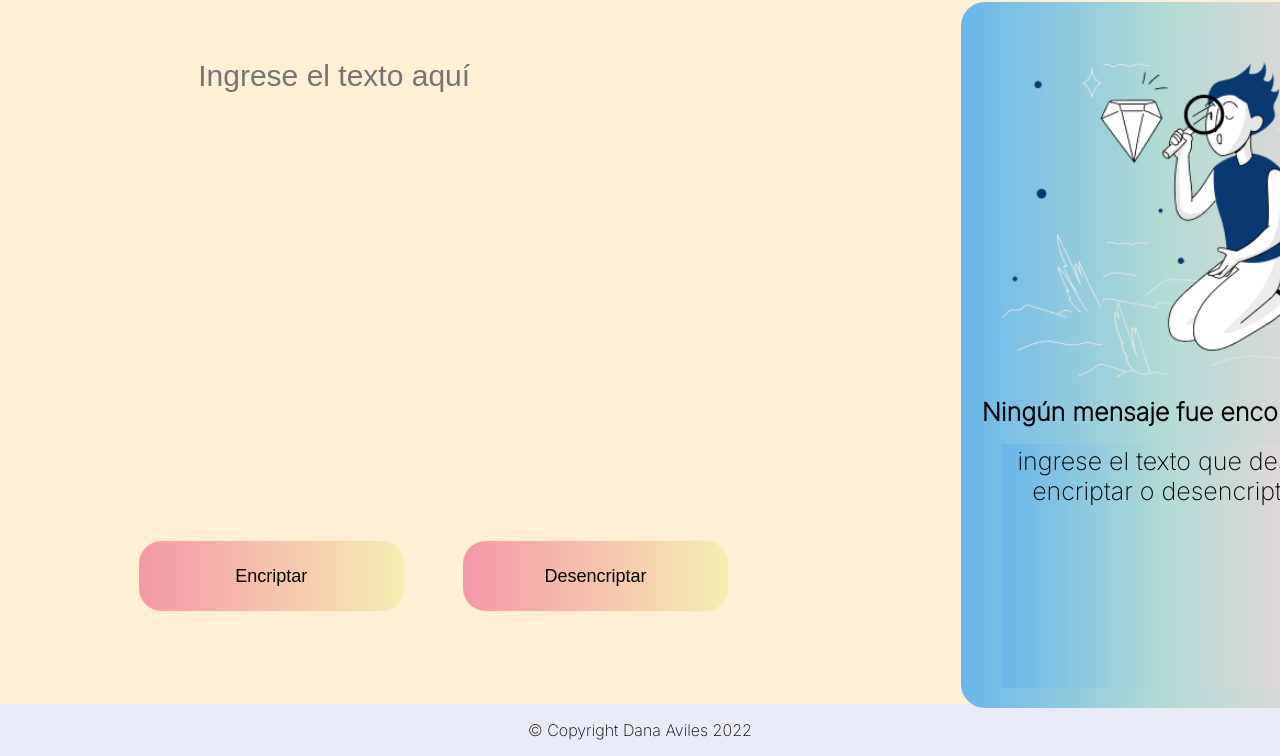
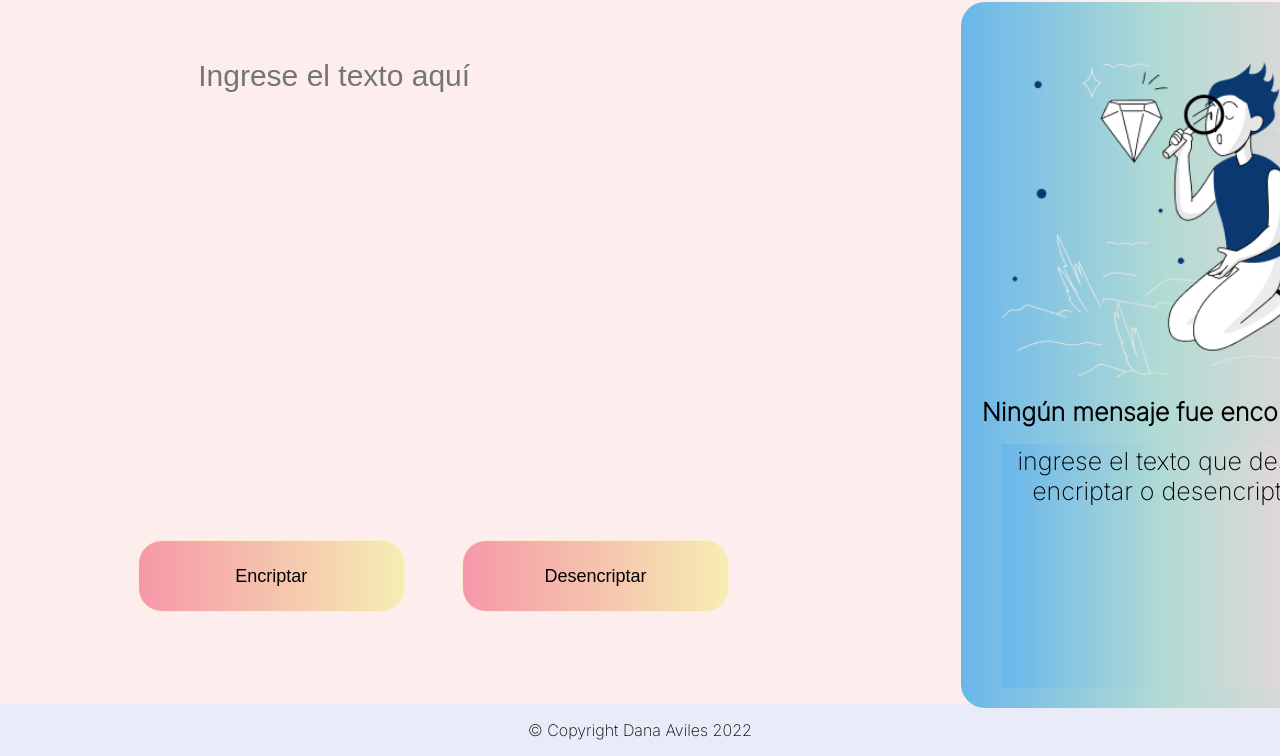
Before and after one commit to Danaviles99/challenge-1, a plain HTML site: page index.html in a window 1280 px wide. Shown: the part 74-830 px from the top of the page. Drawn offline with Linux system fonts and the light colour scheme.

Commit message:
Update style.css

```diff
--- a/style.css
+++ b/style.css
@@ -14,7 +14,7 @@ body{
 	height: 768px;
   width: 1366px;
   padding: 5px;
-	background: #FFEFD5;
+	background: #FDEEED;
 }
 .logo{
   width:68% ;
@@ -44,7 +44,7 @@ body{
 	font-size: 30px;
 	border-style:  none;
 	outline-style: none;
-	background: #FFEFD5;
+	background: #FDEEED;
 	word-wrap: break-word;
 }
 .left-button {
```
